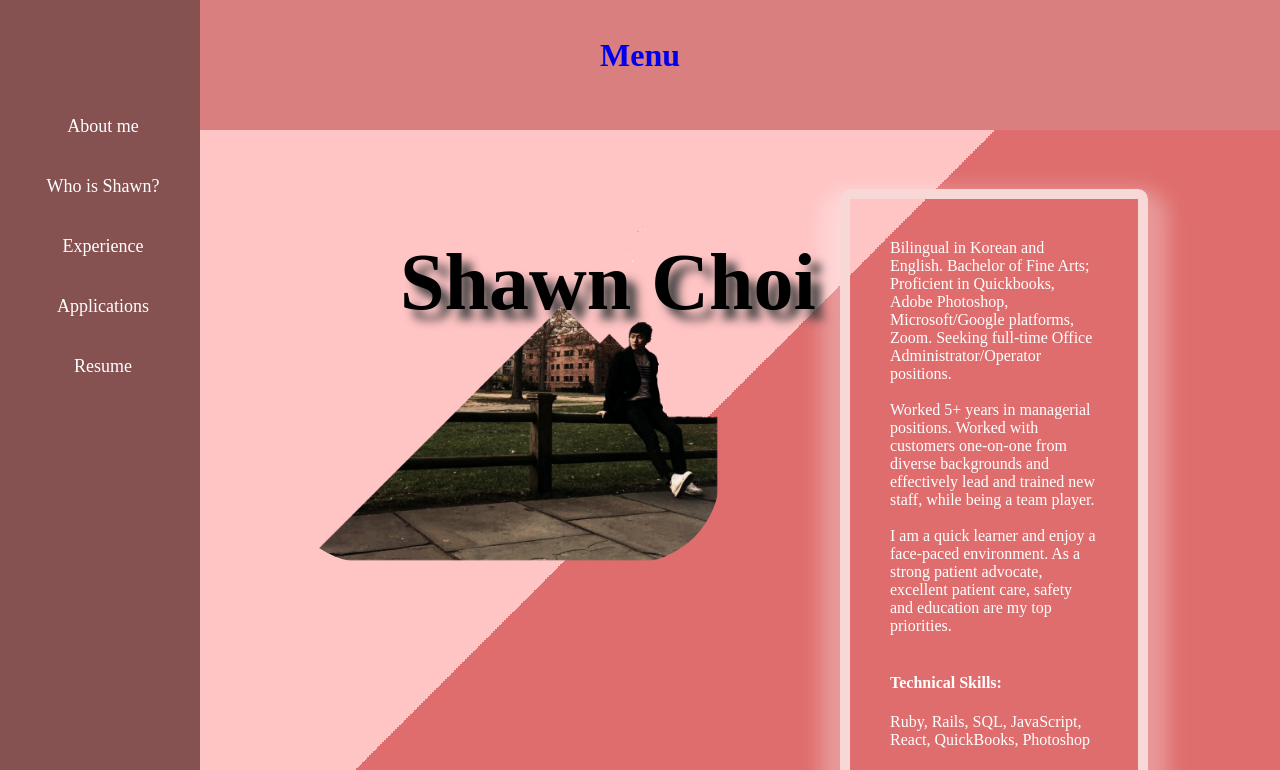
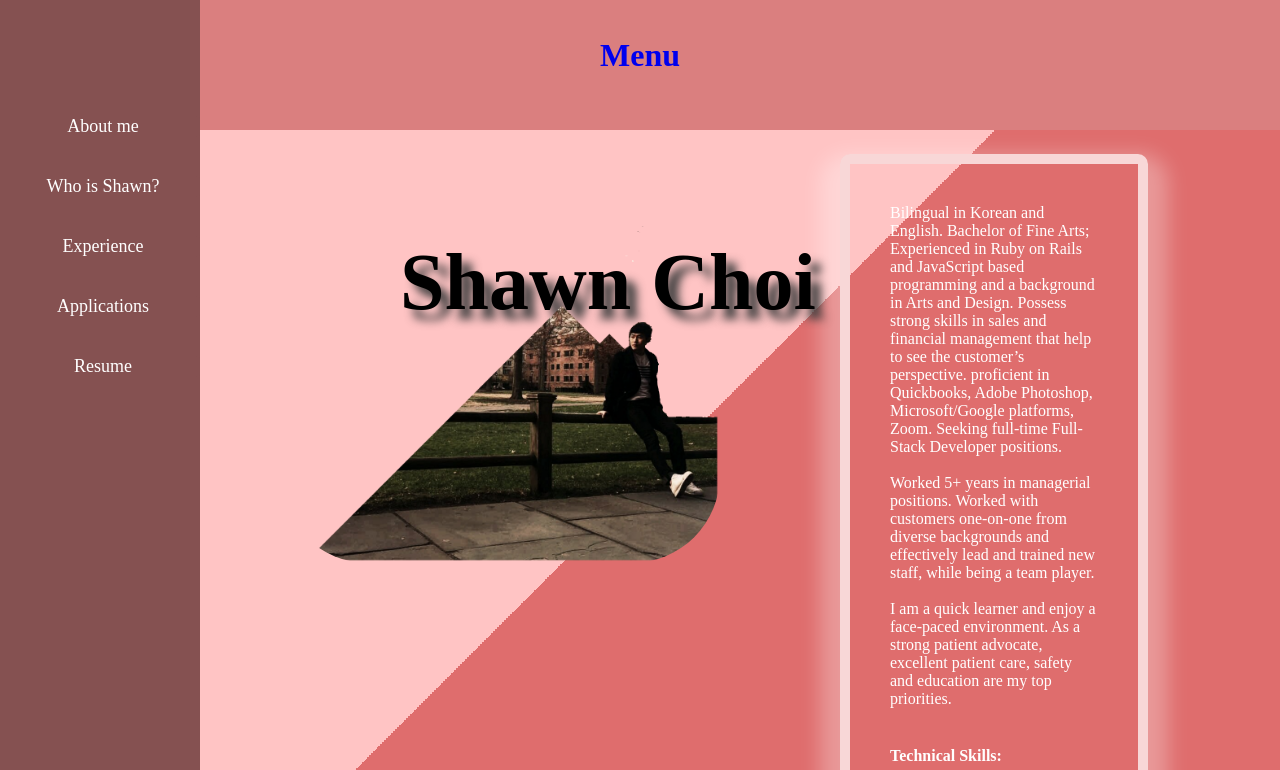
Before and after one commit to schoi0115/profile2023, a React (Create React App) app: page / in a window 1280 px wide. Shown: the top 770 px of the page. Built offline with nearby package versions, Linux system fonts and the light colour scheme; the HTML template or start-up script is replaced by a standard one.

Commit message:
changed bio

```diff
--- a/src/App.css
+++ b/src/App.css
@@ -22,7 +22,7 @@
 
   max-width: 35%;
   width: 80%;
-  margin-top: -43%;
+  margin-top: -47%;
   margin-left: 50%;
 
   border-radius: 10px;
--- a/src/Home.js
+++ b/src/Home.js
@@ -12,7 +12,8 @@ function Home() {
             <h1>Shawn Choi</h1>
            <img className="Img" src={Propic} />
            <p className="shawnbio">
-            Bilingual in Korean and English. Bachelor of Fine Arts; Proficient in Quickbooks, Adobe Photoshop, Microsoft/Google platforms, Zoom. Seeking full-time Office Administrator/Operator positions.
+            Bilingual in Korean and English. Bachelor of Fine Arts; Experienced in Ruby on Rails and JavaScript based programming and a background in Arts and Design. Possess strong skills in sales and financial management that help to see the customer’s perspective.
+            proficient in Quickbooks, Adobe Photoshop, Microsoft/Google platforms, Zoom. Seeking full-time Full-Stack Developer positions.
             <br />
             <br />
             Worked 5+ years in managerial positions. Worked with customers one-on-one from diverse backgrounds and effectively lead and trained new staff, while being a team player.
--- a/src/Page4.js
+++ b/src/Page4.js
@@ -17,7 +17,6 @@ function Page4() {
             <br />
             <br />
             <a href={pdf} download>Click to download my Resume</a>
-            <a> - Click to download</a>
 
         </div>
 
```
